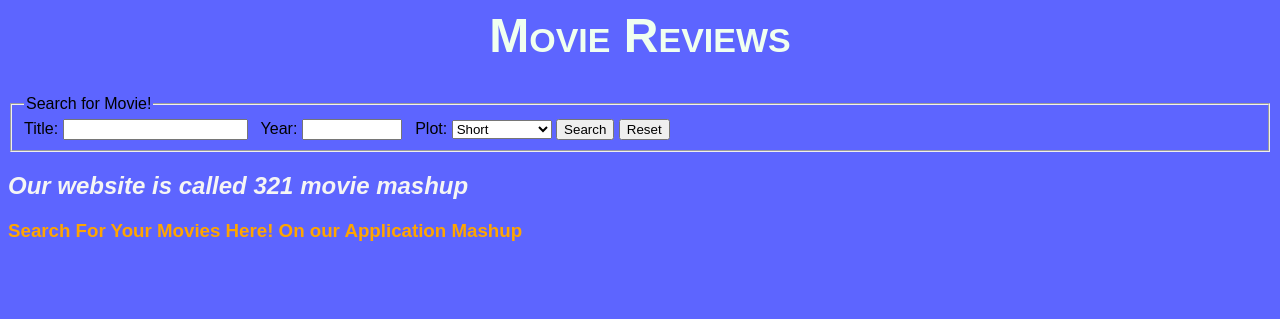
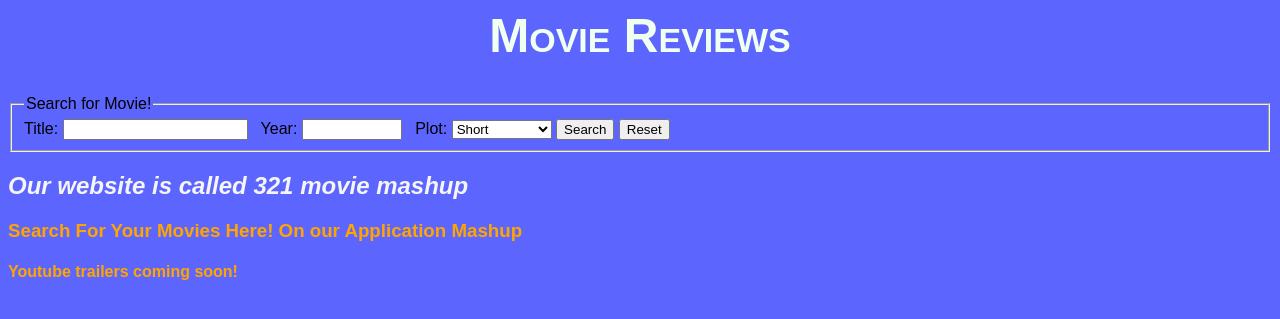
Before and after one commit to 321cwk/MovieReview321, a Python web app: template templates/form.html in a window 1280 px wide. Shown: the top 319 px of the page. Run offline with Jinja, Linux system fonts and the light colour scheme; the template is opened without the code that fills it, so the values that code supplies are empty.

Commit message:
changed form code and css

```diff
--- a/css/main.css
+++ b/css/main.css
@@ -47,3 +47,8 @@ H3  {
      font-family: fantasy;
     color: orange;
 }
+
+H4  {
+     font-family: fantasy;
+    color: orange;
+}
--- a/templates/form.html
+++ b/templates/form.html
@@ -36,6 +36,8 @@
     <H2>Our website is called 321 movie mashup</H2>
 
     <h3>Search For Your Movies Here! On our Application Mashup </h3>
+
+     <h4>Youtube trailers coming soon! </h4>
 </div>
         </body>
 </html>
```
